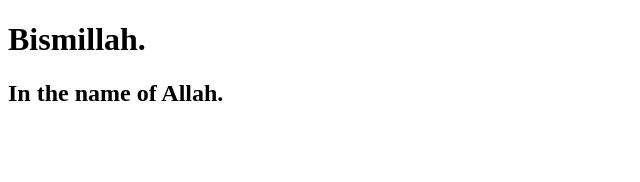
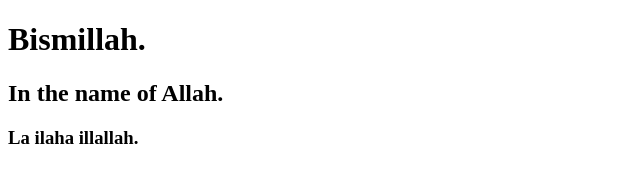
Before and after one commit to ataher83/second-website, a plain HTML site: page index.html in a window 1280 px wide. Shown: the whole page, without its empty margins (0-640 px from the left). Drawn offline with Linux system fonts and the light colour scheme.

Commit message:
Update index.html

```diff
--- a/index.html
+++ b/index.html
@@ -8,5 +8,7 @@
 <body>
     <h1> Bismillah. </h1>
     <h2> In the name of Allah. </h2>
+    <h3> La ilaha illallah. </h3>
+
 </body>
 </html>
```
